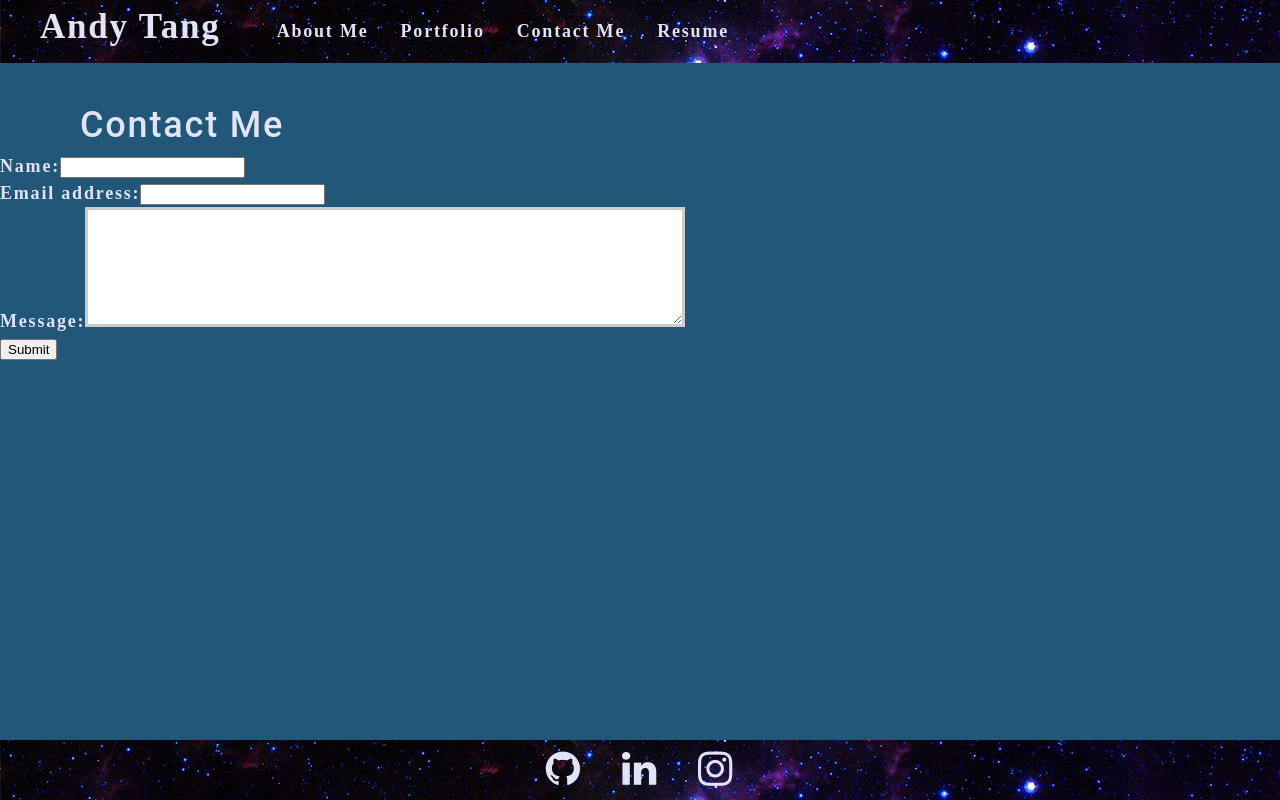
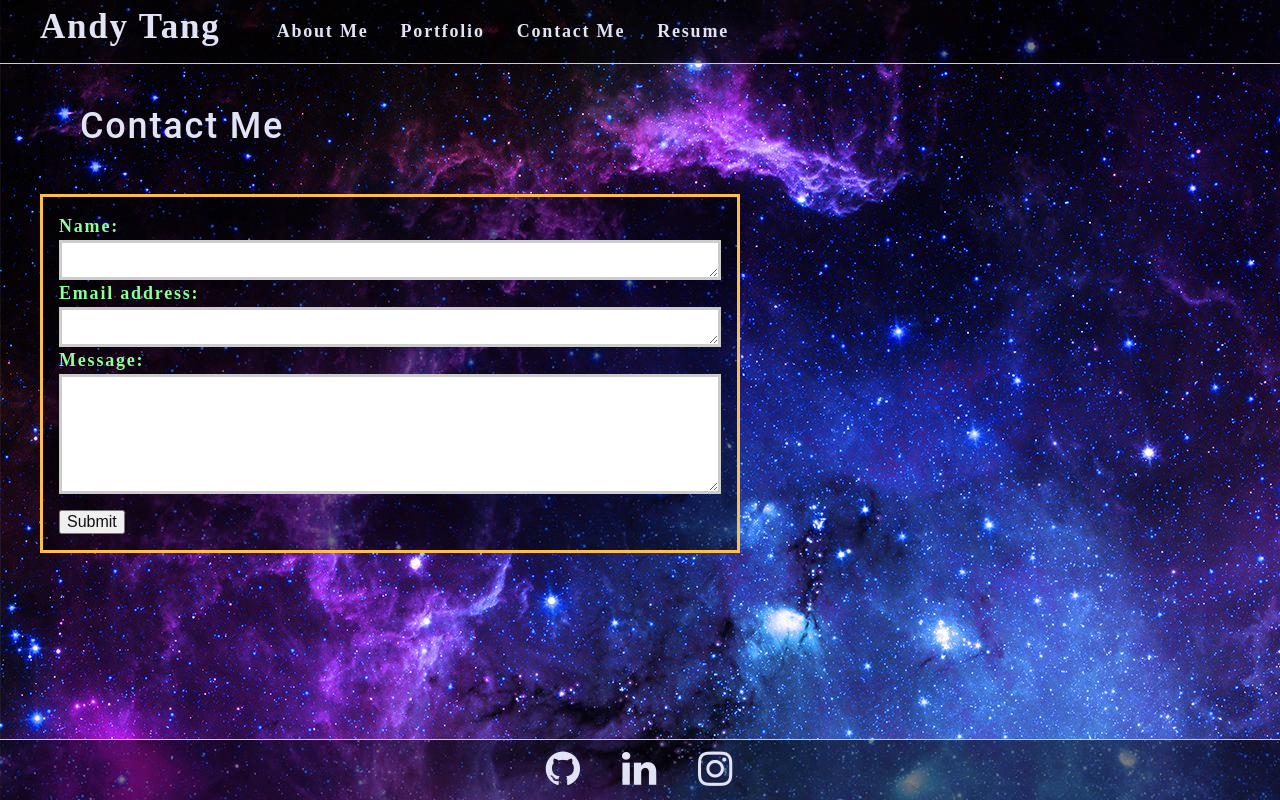
Before and after one commit to andytang02/react-portfolio, a React (Create React App) app: page / in a window 1280 px wide. Both pictures are taken after a click on the element "Contact Me". Built offline with nearby package versions, Linux system fonts and the light colour scheme.

Commit message:
fix remaining styling

```diff
--- a/src/components/Contact/index.js
+++ b/src/components/Contact/index.js
@@ -33,28 +33,30 @@ function Contact() {
     }
 
     return (
-        <section className="my-5">
+        <section>
           <h1 className="page-header">Contact Me</h1>
+          <div className = "contact">
             <form className = "contact-form" id="contact-form" onSubmit={handleSubmit}>
-            <div>
-                <label htmlFor="name">Name:</label>
-                <input type="text" defaultValue={name} onChange={handleChange} name="name" />
+                <div className = "contact-group">
+                    <label className = "contact-label" htmlFor="name">Name:</label>
+                    <textarea className = "contact-text" type="text" defaultValue={name} onChange={handleChange} name="name" />
                 </div>
-            <div>
-                <label htmlFor="email">Email address:</label>
-                <input type="email" defaultValue={email} onChange={handleChange} name="email" />
+                <div className = "contact-group">
+                    <label className = "contact-label"  htmlFor="email">Email address:</label>
+                    <textarea className = "contact-text" type="email" defaultValue={email} onChange={handleChange} name="email" />
                 </div>
-            <div>
-                <label htmlFor="message">Message:</label>
-                <textarea name="message" defaultValue={message} onChange={handleChange} rows="5"  />
+                <div className = "contact-group">
+                    <label className = "contact-label"  htmlFor="message">Message:</label>
+                    <textarea className = "contact-text contact-larger" name="message" defaultValue={message} onChange={handleChange} />
                 </div>
                 {errorMessage && (
-                <div>
+                    <div className = "contact-error">
                         <p className="error-text">{errorMessage}</p>
                     </div>
                 )}
-            <button data-testid="button" type="submit">Submit</button>
+                <button className = "contact-button" data-testid="button" type="submit">Submit</button>
             </form>
+          </div>
         </section>
     )
 }
--- a/src/components/Resume/index.js
+++ b/src/components/Resume/index.js
@@ -3,11 +3,31 @@ import React from 'react';
 function Resume() {
 
   return (
-    <section className="my-5">
+    <section className="resume">
       <h1 className = "page-header">Resume</h1>
-      <h3>Download my resume <a href = {require("../../assets/Resume.pdf").default} download="Resume.pdf"> here </a></h3>
-      <h5>Languages: Java, C/C++, Python, Javascript, HTML/CSS, R</h5>
-      <h5>Proficiencies: MongoDB, Express.js, React.js, Node.js, MySQL</h5>
+      <div className = "resume-text">
+        <h3>Download my resume <a href = {require("../../assets/Resume.pdf").default} download="Resume.pdf"> here </a></h3>
+        <div className = "resume-filler">
+          <h6>Languages: </h6>
+          <h5>Java, C/C++, Python, Javascript, HTML/CSS, R</h5>
+        </div>
+        <div className = "resume-filler">
+          <h6>Frameworks: </h6>
+          <h5>MongoDB, Express.js, React.js, Redux, Node.js, GraphQL, MySQL</h5>
+        </div>
+        <div className = "resume-filler">
+          <h6>Selected Coursework: </h6>
+          <h5>Multivariable Calculus, Linear Algebra, Discrete Math, Intro to Computer Science</h5>
+        </div>
+        <div className = "resume-filler">
+          <h6>Awards: </h6>
+          <h5>USACO Finalist, USAJMO Qualifier, AMC 10 Perfect Scorer</h5>
+        </div>
+        <div className = "resume-filler">
+          <h6>Publications: </h6>
+          <h5>Multiomics Longitudinal Modeling of Preeclamptic Pregnancies</h5>
+        </div>
+      </div>
     </section>
   );
 }
--- a/src/index.css
+++ b/src/index.css
@@ -28,7 +28,7 @@ body {
   line-height: 1.5;
   font-size: 18px;
   letter-spacing: .1em;
-  background: var(--primary);
+  background-image: url("./assets/header.jpg");
   color: var(--light);
   font-family: 'Poiret One', cursive;
 }
@@ -58,14 +58,12 @@ h3 {
   font-size: 1.75rem;
   font-family:"Arial";
   color: var(--secondary);
-  width: 50%;
 }
 
 h3 a {
   font-size: 1.75rem;
   font-family:"Arial";
   color: var(--secondary);
-  width: 50%;
 }
 
 h4 {
@@ -76,7 +74,6 @@ h5 {
   font-size: 1.25rem;
   font-family:"Arial";
   color: var(--tertiary);
-  width: 50%;
 }
 
 h6 {
@@ -88,8 +85,20 @@ p {
   margin-top: 0;
 }
 
+.resume-text {
+  margin-left: var(--spacing-five);
+  margin-right: var(--spacing-five);
+  margin-top: var(--spacing-five);
+  padding-bottom: 75px;
+}
+
+.resume-filler {
+  margin-top: var(--spacing-two);
+}
+
 .footer {
-  background-image: url("./assets/header.jpg");
+  background: rgba(0,0,0,0.5);
+  border-top: 1px solid #cccccc;
   position: absolute;
   bottom: 0;
   width: 100%;
@@ -121,13 +130,6 @@ nav  li {
   cursor: pointer;
 }
 
-textarea {
-	width: 600px;
-	height: 120px;
-	border: 3px solid #cccccc;
-	padding: 5px;
-}
-
 .page-container {
   position: relative;
   min-height: 100vh;
@@ -136,7 +138,8 @@ textarea {
 .header {
   display: flex;
   flex-wrap: wrap;
-  background-image: url("./assets/header.jpg");
+  background: rgba(0,0,0,0.5);
+  border-bottom: 1px solid #cccccc;
 }
 
 .header-name {
@@ -309,6 +312,57 @@ textarea {
   flex-wrap: wrap;
 }
 
+.contact {
+  display: flex;
+  flex-wrap: wrap;
+}
+
+.contact-form {
+  flex: 1 0 calc(75%);
+  margin: var(--spacing-five);
+  border: 3px solid var(--tertiary);
+  background: rgba(0,0,0,0.5);
+  display: flex;
+  flex-wrap: wrap;
+  padding: var(--spacing-two);
+}
+
+.contact-group {
+  flex: 0 0 calc(100%);
+  display: flex;
+  flex-wrap: wrap;
+}
+.contact-label {
+  color: var(--secondary);
+}
+.contact-text {
+	height: 40px;
+	border: 3px solid #cccccc;
+  padding: 5px;
+  font-size: 1.25rem;
+  font-family:"Arial";
+  color: var(--darker);
+  flex: 0 0 calc(100%);
+}
+
+.contact-larger {
+  height: 120px;
+}
+
+.contact-error {
+  flex: 0 0 calc(100%);
+}
+
+.contact-button {
+  margin-top: var(--spacing-two);
+  font-size: 1rem;
+  color: var(--darker);
+}
+
+.error-text {
+  color:rgb(228, 46, 1);
+}
+
 .col-1 {
   flex: 0 0 calc(100% * 1 / 12 - 0.5%);
 }
@@ -420,7 +474,6 @@ textarea {
   .header {
     display: flex;
     flex-wrap: wrap;
-    background-image: url("./assets/header.jpg");
   }
 
   .header-name {
@@ -512,40 +565,12 @@ textarea {
     flex: 0 0 100%;
   }
 
-  .justify-space-between-md {
-    justify-content: space-between;
+  .project{
+    flex: 0 0 calc(45%);
   }
 
-  .justify-space-around-md {
-    justify-content: space-around;
-  }
-
-  .justify-flex-start-md {
-    justify-content: flex-start;
-  }
-
-  .justify-flex-end-md {
-    justify-content: flex-end;
-  }
-
-  .justify-center-md {
-    justify-content: center;
-  }
-
-  .align-stretch-md {
-    align-items: stretch;
-  }
-
-  .align-end-md {
-    align-items: flex-end;
-  }
-
-  .align-center-md {
-    align-items: center;
-  }
-
-  .project{
-    flex: 0 0 calc(45%);
+  .contact-form {
+    flex: 0 0 700px;
   }
 }
 
@@ -606,7 +631,6 @@ textarea {
   .header {
     display: flex;
     flex-wrap: wrap;
-    background-image: url("./assets/header.jpg");
   }
 
   .header-name {
```
Also changed, not shown: 1 other file (tests, documents, lock files or other folders). Lines whose indentation alone changed are shown as unchanged.
